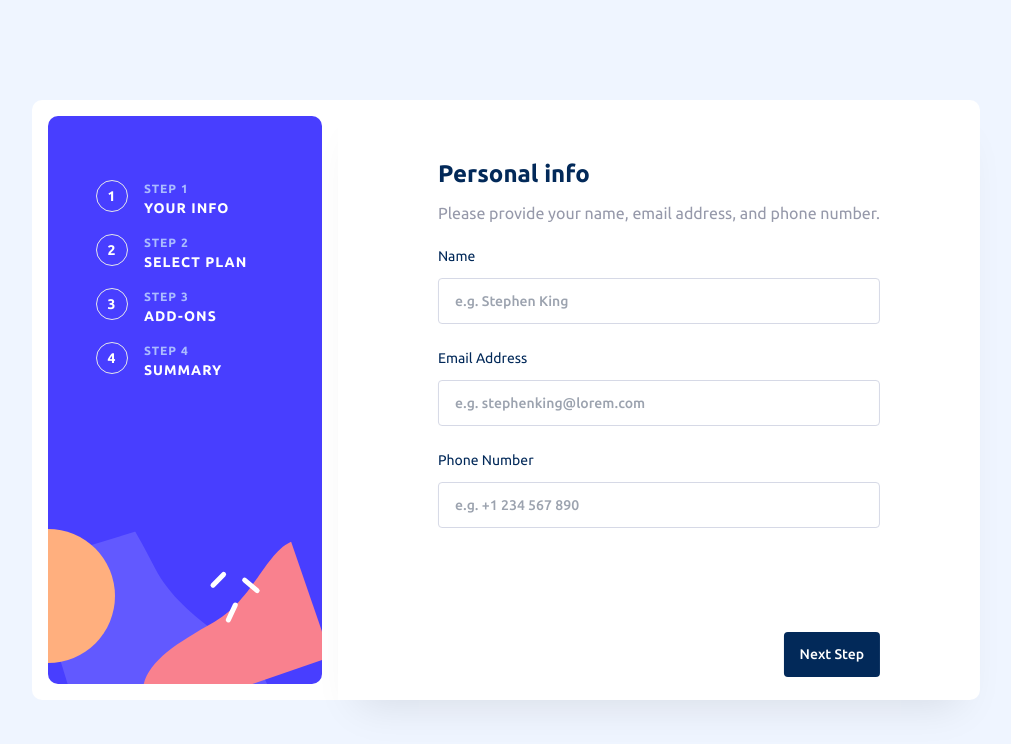
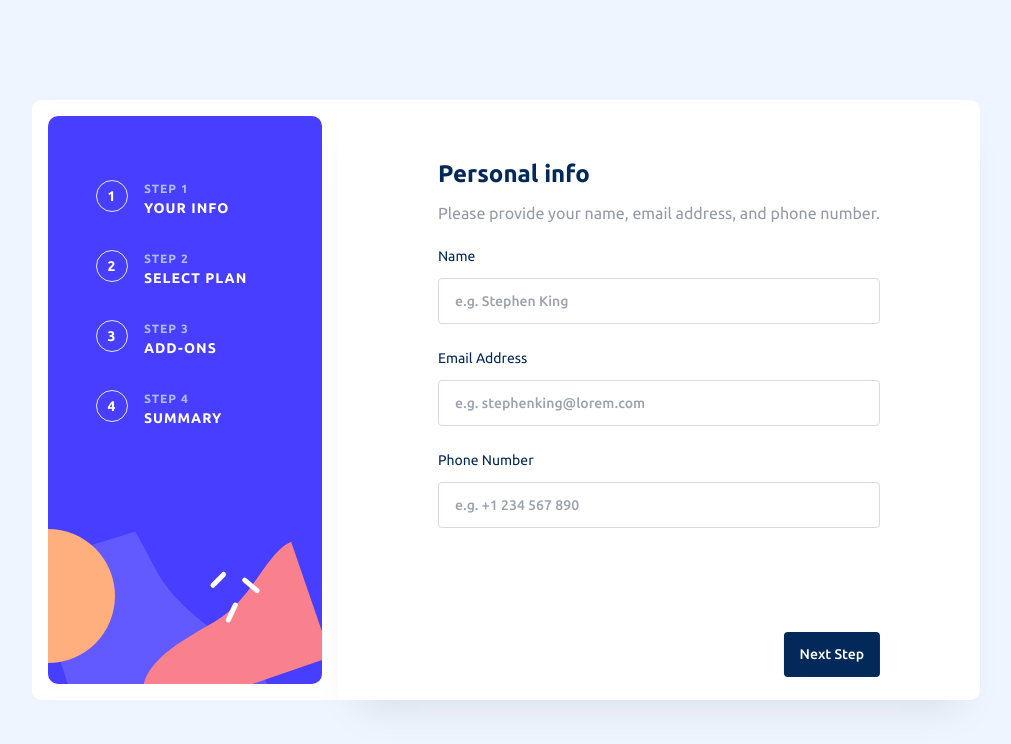
Before and after one commit to Lazzzare/MultiStepForm, a React (Vite) app: page / in a window 1280 px wide. Shown: the top 744 px of the page, without its empty margins (134-1145 px from the left). Built offline with nearby package versions, Linux system fonts and the light colour scheme.

Commit message:
Update Sidebar.tsx

```diff
--- a/src/components/Sidebar.tsx
+++ b/src/components/Sidebar.tsx
@@ -35,7 +35,7 @@ const Sidebar = () => {
       {/* Buttons */}
       <div
         className="z-10 absolute mx-auto top-8 md:top-10 flex flex-row md:flex-col md:pl-8 md:pt-10
-      md:items-start md:left-8 items-center gap-4 text-white text-sm font-bold tracking-[1px]
+      md:items-start md:left-8 items-center gap-4 md:gap-8 text-white text-sm font-bold tracking-[1px]
       justify-center w-full leading-normal"
       >
         {stepsData.map((step) => (
```
